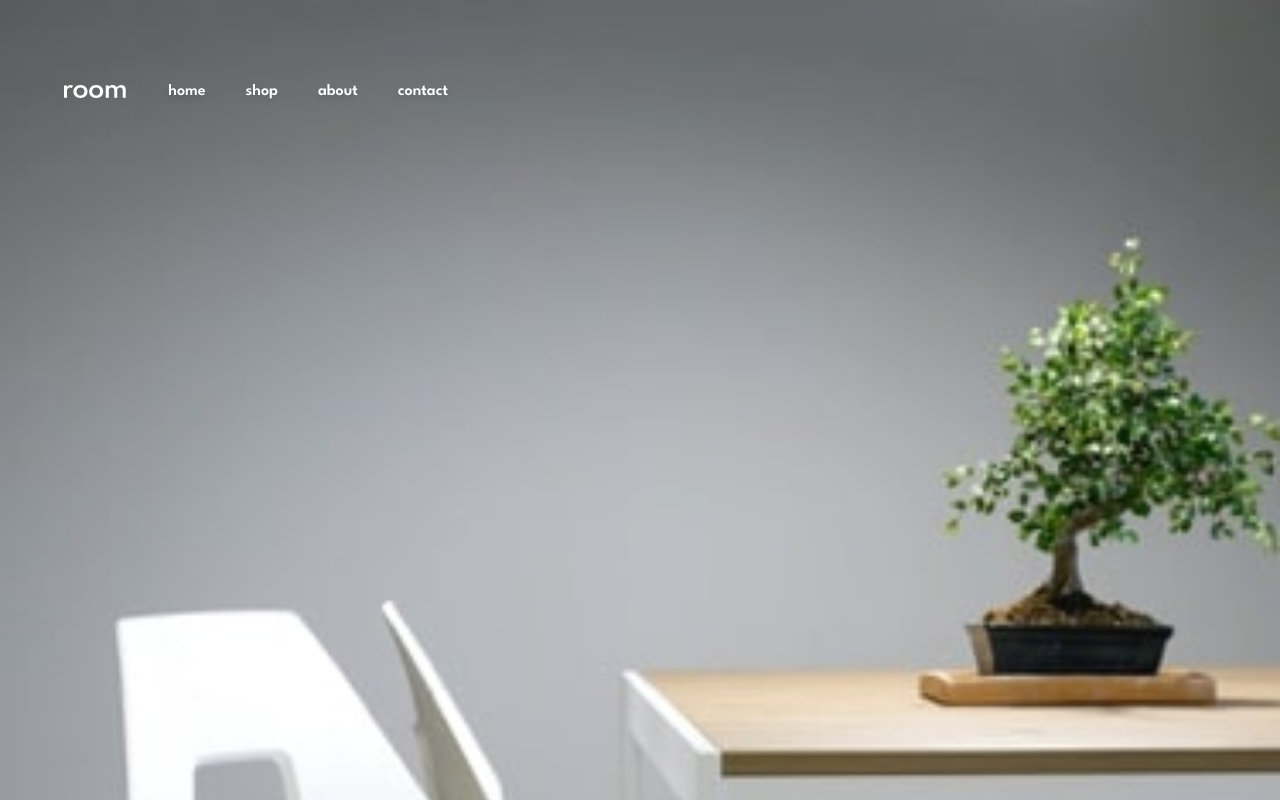
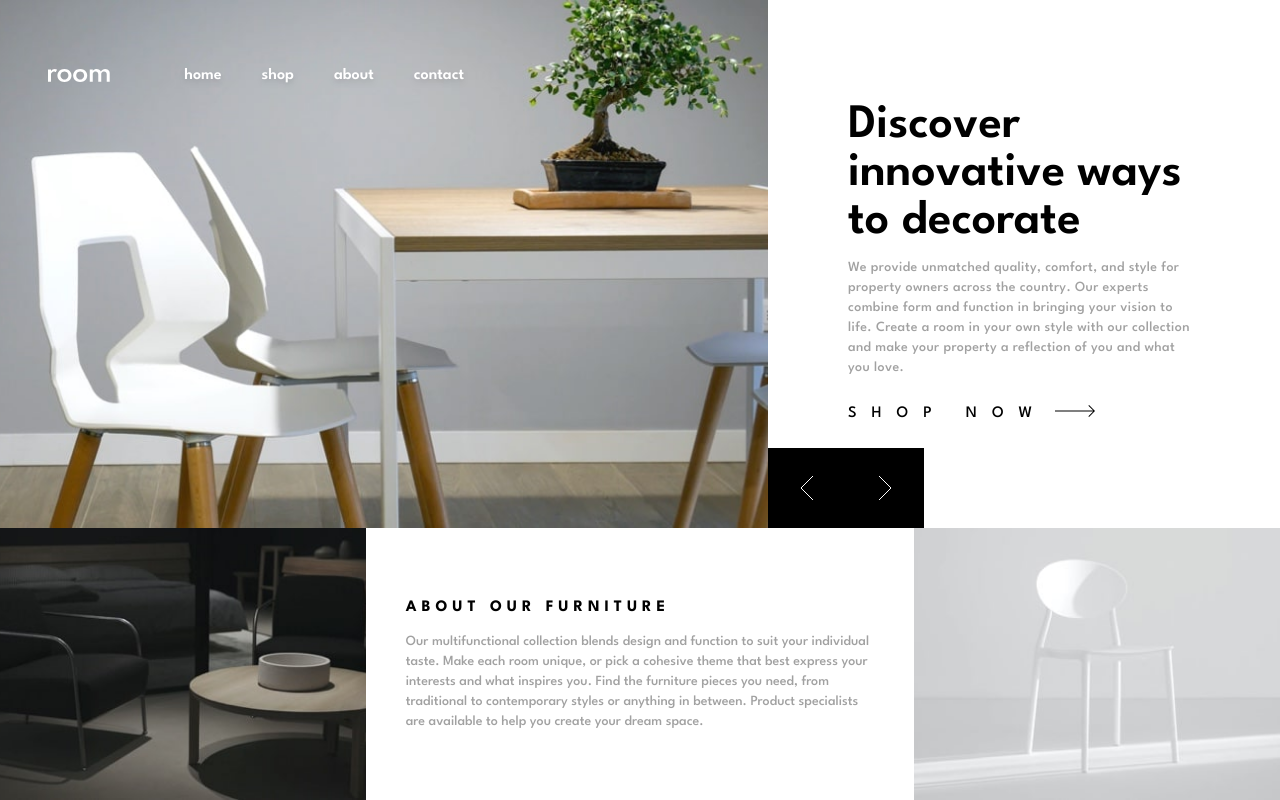
Before and after one commit to FrontendBy-GJ/room-homepage, a React (Vite) app: page / in a window 1280 px wide. Shown: the top 800 px of the page. Built offline with nearby package versions, Linux system fonts and the light colour scheme.

Commit message:
style: layout w/ grid

```diff
--- a/src/App.jsx
+++ b/src/App.jsx
@@ -1,5 +1,5 @@
 import { useState } from 'react';
-import { mobileHero1, aboutDark, aboutLight } from './assets';
+import { mobileHero1, aboutDark, aboutLight, desktopHero1 } from './assets';
 import {
   ArrowIcon,
   CloseIcon,
@@ -41,7 +41,7 @@ function Nav() {
           </div>
         </div>
       ) : (
-        <div className=" absolute inset-x-0 z-50 flex px-5 py-10 md:max-w-lg md:items-center md:px-16 md:py-20 ">
+        <div className=" absolute inset-x-0 z-50 flex px-5 py-10 md:max-w-lg md:items-center md:px-12 md:py-16 ">
           <HamburgerIcon
             onClick={() => setOpenNav(!openNav)}
             className="cursor-pointer md:hidden"
@@ -69,51 +69,60 @@ function Nav() {
 
 function App() {
   return (
-    <div className=" flex min-h-screen flex-col  bg-slate-50 font-spartan">
-      <main>
-        <Nav />
-
-        <section className=" h-screen">
-          <div className=" relative ">
-            <img src={mobileHero1} alt="" className=" w-full " />
-            <div className="absolute bottom-0 right-0 ">
-              <div className="inline-flex bg-black p-4">
+    <div className=" min-h-screen bg-white font-spartan ">
+      <Nav />
+      <main className=" grid grid-cols-1 md:min-h-screen ">
+        <section className=" min-h-screen md:row-span-1 md:grid md:min-h-0  md:grid-cols-1 lg:grid-cols-10 ">
+          <div className=" relative md:col-span-3 lg:col-span-6 ">
+            <img src={mobileHero1} alt="" className=" w-full sm:hidden " />
+            <img
+              src={desktopHero1}
+              alt=""
+              className=" hidden w-full object-cover sm:inline lg:h-full "
+            />
+            <div className="absolute bottom-0 right-0 bg-black xl:-right-[156px] ">
+              <div className="inline-flex p-4 xl:px-8 xl:py-7">
                 <LeftAngleIcon className="cursor-pointer" />
               </div>
-              <div className="inline-flex bg-black p-4">
+              <div className="inline-flex p-4 xl:px-8 xl:py-7">
                 <RightAngleIcon className="cursor-pointer" />
               </div>
             </div>
           </div>
-          <div className="p-9">
-            <h1 className=" text-4xl font-semibold">
+          <div className=" col-span-2 px-8 pb-16  pt-12 lg:col-span-4 lg:m-auto xl:p-20 ">
+            <h1 className=" text-4xl font-semibold xl:text-5xl">
               Discover innovative ways to decorate
             </h1>
-
-            <p className="mt-1 text-xs leading-5 tracking-widest text-DarkGray">
+            <p className="mt-1 text-sm leading-5 tracking-wide text-DarkGray xl:mt-3">
               We provide unmatched quality, comfort, and style for property
               owners across the country. Our experts combine form and function
               in bringing your vision to life. Create a room in your own style
               with our collection and make your property a reflection of you and
               what you love.
             </p>
-
-            <span className="mt-6 flex cursor-pointer items-baseline gap-2  uppercase tracking-[15px]">
+            <span className=" mt-6 flex cursor-pointer items-baseline gap-2 uppercase tracking-[15px]">
               Shop now
               <ArrowIcon />
             </span>
           </div>
         </section>
-        <section id="about" className=" h-screen">
-          <div className="  ">
-            <img src={aboutDark} alt="" className=" w-full " />
+
+        <section
+          id="about"
+          className=" min-h-screen md:row-span-1 md:grid md:min-h-0 md:grid-cols-7 "
+        >
+          <div className=" md:col-span-2 ">
+            <img
+              src={aboutDark}
+              alt=""
+              className=" h-full w-full object-cover "
+            />
           </div>
-          <div className="p-9">
-            <h1 className=" text-xs font-bold uppercase tracking-[5px]">
+          <div className=" px-10 py-16 md:col-span-3 md:m-auto xl:px-10 xl:py-0 ">
+            <h1 className=" text-sm font-bold uppercase tracking-[5px] xl:text-base">
               About our furniture
             </h1>
-
-            <p className="mt-1 text-xs leading-5 tracking-widest text-DarkGray">
+            <p className=" mt-1 text-sm leading-5 text-DarkGray xl:mt-3 ">
               Our multifunctional collection blends design and function to suit
               your individual taste. Make each room unique, or pick a cohesive
               theme that best express your interests and what inspires you. Find
@@ -122,8 +131,12 @@ function App() {
               to help you create your dream space.
             </p>
           </div>
-          <div className="  ">
-            <img src={aboutLight} alt="" className=" w-full " />
+          <div className=" md:col-span-2 ">
+            <img
+              src={aboutLight}
+              alt=""
+              className=" h-full w-full object-cover "
+            />
           </div>
         </section>
       </main>
```
